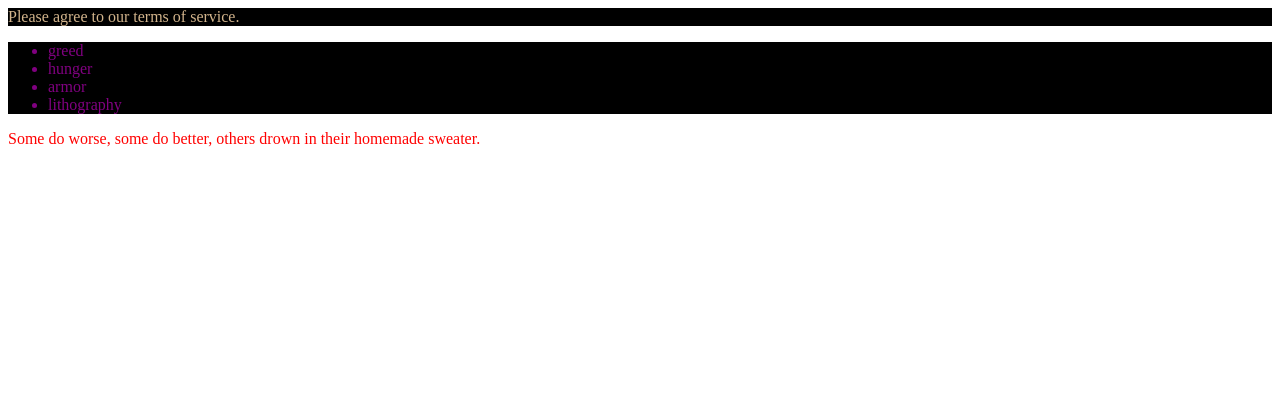
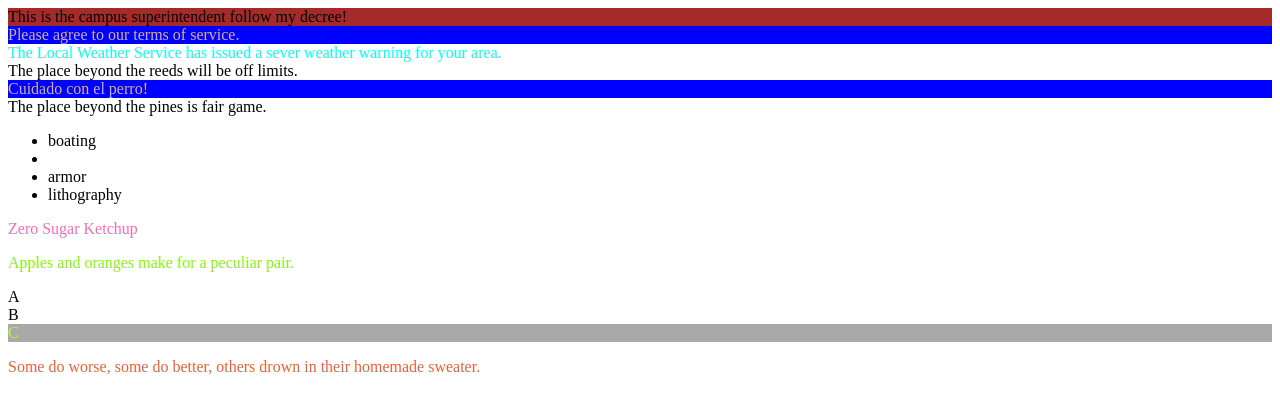
Before and after one commit to Merriander29/CSS-Test, a plain HTML site: page index.html in a window 1280 px wide. Drawn offline with Linux system fonts and the light colour scheme.

Commit message:
added different selectors for classes and ids.

```diff
--- a/index.html
+++ b/index.html
@@ -7,15 +7,40 @@
         <title>CSS-test</title>
     </head>
     <Body>
-        <div class="alert-text">Please agree to our terms of service.</div>
+        <!--<div> is just a container-->
+        <!-- (id) are element specific, can only be used on one-->
+        <div id="title">This is the campus superintendent follow my decree!</div>
+
+        <!--classes arent specific to an element ex: norm-alert being used on several div elements-->
+
+        <div class="alert-text norm-alert">Please agree to our terms of service.</div>
+        <div class="severe-alert extra-alert">The Local Weather Service has issued a sever weather warning for your area.</div>
+        <div class="norm-alert">The place beyond the reeds will be off limits.</div>
+        <div class="alerta">Cuidado con el perro!</div>
+        <div>The place beyond the pines is fair game.</div>
         <div>
             <ul>
-                <li>greed</li>
-                <li>hunger</li>
+                <li>boating</li>
+                <li></li>
                 <li>armor</li>
                 <li>lithography</li>
             </ul>
         </div>
+        <div>
+            <div class="either or">Zero Sugar Ketchup</div>
+            <p class="either" id="And">Apples and oranges make for a peculiar pair.</p>
+        </div>
+
+        <div class="Main">
+            <!-- A -->
+            A
+            <div class="subone">
+                <!-- B -->
+                B
+                <div class="subtwo">C</div>
+            </div>
+        </div>
+
         <p>
             Some do worse, some do better, others drown in their homemade sweater.
         </p>
--- a/styles.css
+++ b/styles.css
@@ -1,14 +1,49 @@
-* {
-color: purple;
+/* THE universal selector (*) denotes all*/
+/* * {
+color:aquamarine;
+}*/
+/* #title is an id and cannot be repeated like class selectors */
+#title {
+    background-color: brown;
 }
-.alert-text {
+/* .norm-alert, .extra-alert, .alert-text are all class selectors and can have multiple elements in the html file*/
+
+.extra-alert {
+    color:aqua;
+}
+/* class selector attributes can be changed with one declaration*/
+.alert-text,
+.alerta {
     color: tan;
+    background-color: blue;
 }
-div {
-    color: white;
+/*div {
+    color: orangered;
     background-color: black;
+}
+*/
+/* you can allocate selectors to elements that have two classes or a class and an id */
+.either.or {
+    color:hotpink
+}
+.either#And {
+    color:chartreuse
+}
+.Main .subone .subtwo {
+    color:greenyellow;
+    background-color:darkgray;
+}
+p{
+    /* hex */
+    color: #1100ff;
 }
 
 p{
-    color: red;
+    /* rgb */
+    color: rgb(100, 0, 127);
 }
+
+p{
+    /* hsl */
+    color: hsl(15, 82%, 56%);
+}
```
